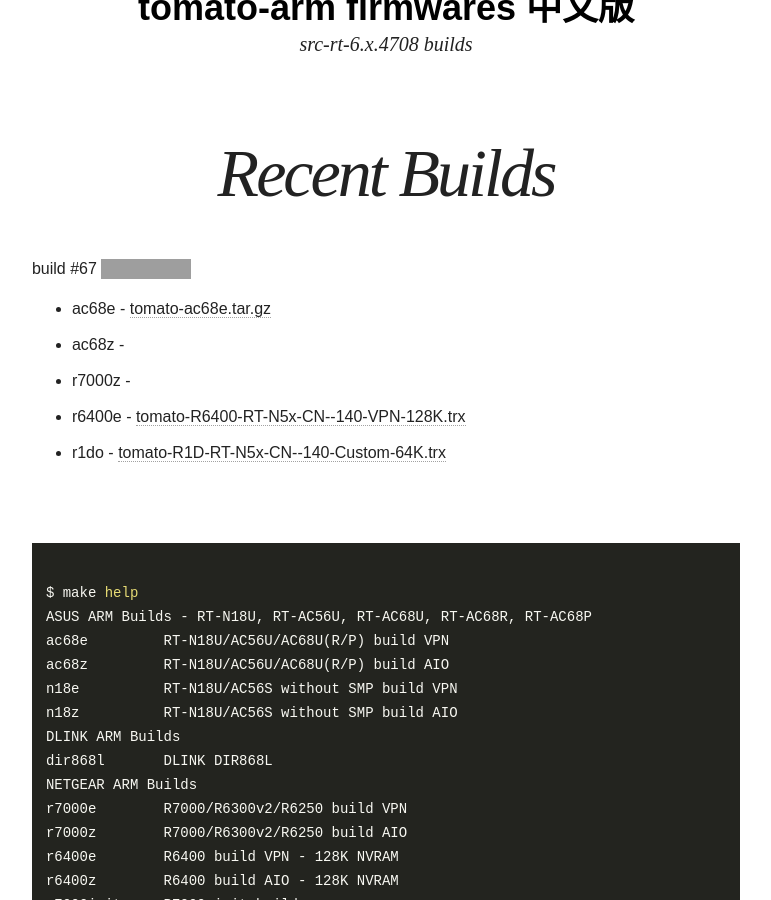
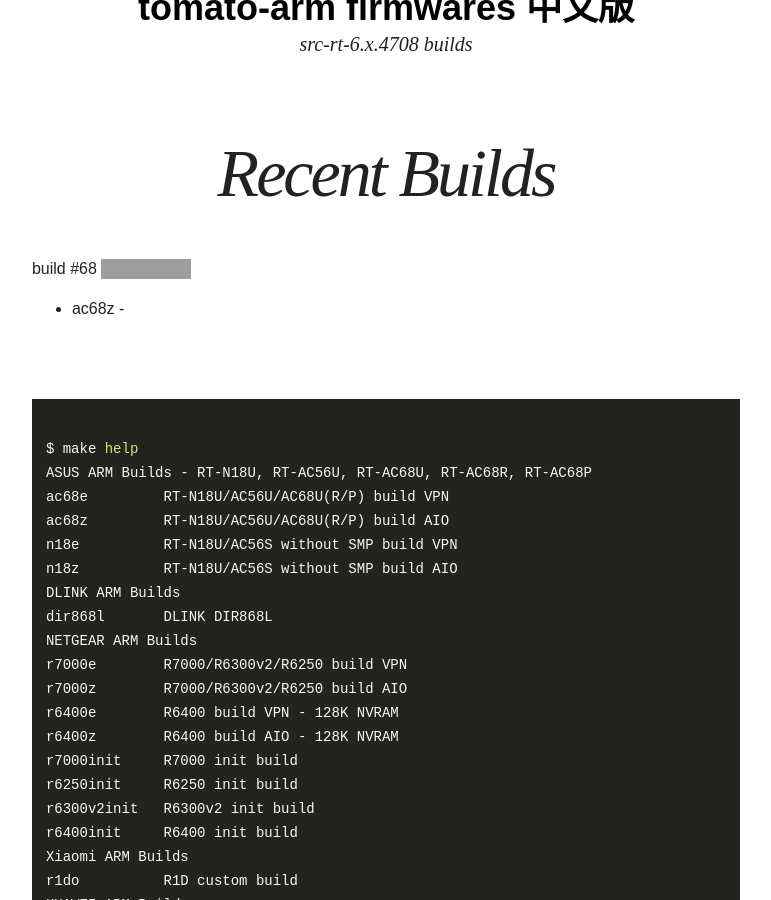
Before and after one commit to oglopss/tomato-arm-ci-jekyll, a Jekyll site: the page built from index.html, in a window 1280 px wide and 900 px high, scrolled down 339 px. Shown: the whole window, without its empty margins (254-1025 px from the left). Built offline with Jekyll 4.4.1, drawn with Linux system fonts in a browser that asks for light colours; nearby versions of some CDN libraries; grey boxes are pictures that could not be loaded.

Commit message:
Travis build 68 ac68z pushed to gh-pages

```diff
--- a/_data/ss.yml
+++ b/_data/ss.yml
@@ -1,7 +1,3 @@
-build: 67
+build: 68
 files:
-  - 0002 ac68z
-  - 0004 r6400e tomato-R6400-RT-N5x-CN--140-VPN-128K.trx
-  - 0001 ac68e tomato-ac68e.tar.gz
-  - 0003 r7000z
-  - 0005 r1do tomato-R1D-RT-N5x-CN--140-Custom-64K.trx
+  - 0001 ac68z
```
